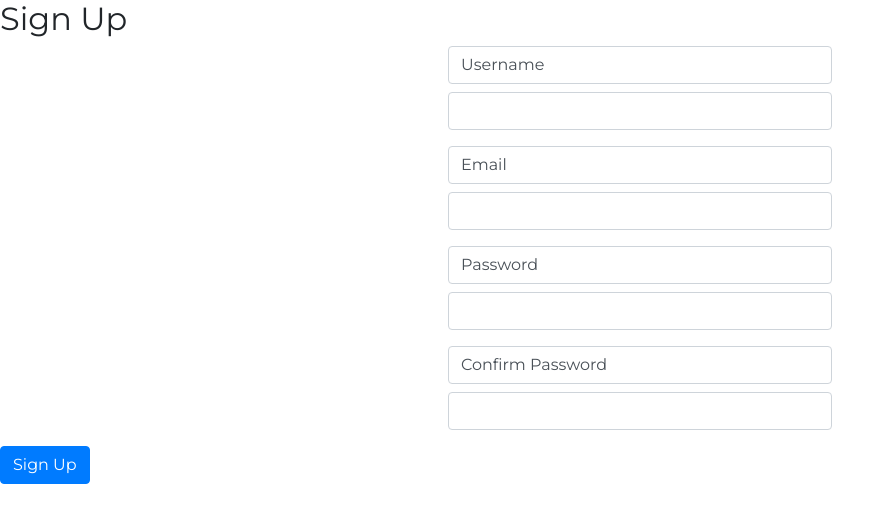
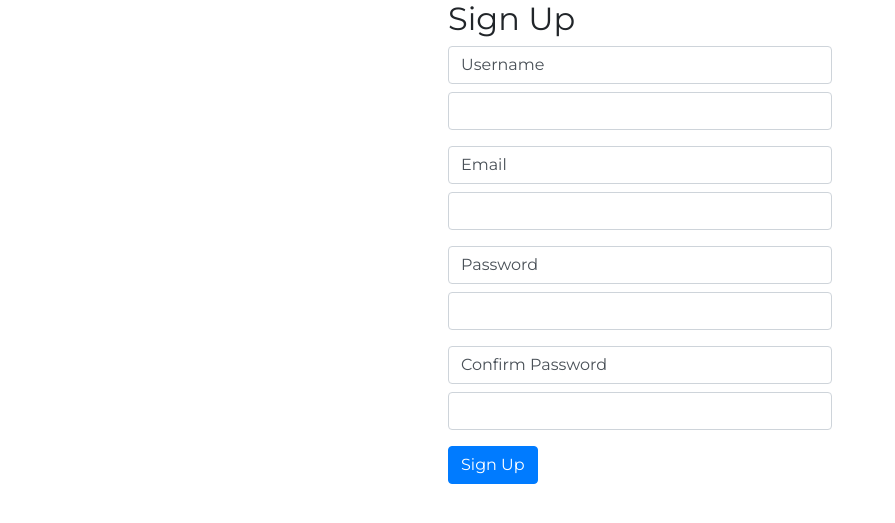
Before and after one commit to Mantongash/pitcher, a Flask app: page /signup in a window 1280 px wide. Shown: the part 56-579 px from the top of the page, without its empty margins (0-895 px from the left). Run offline with Flask 2, Linux system fonts and the light colour scheme; some libraries are stand-ins or nearby versions.

Commit message:
Moved the heading and the button into the form element

```diff
--- a/templates/signup.html
+++ b/templates/signup.html
@@ -1,7 +1,8 @@
 {% extends "base.html" %}
 {% block content%}
-<h2>Sign Up</h2>
+
 <form action="" method="POST">
+  <h2>Sign Up</h2>
   <div class="form-group">
     {{form.username.label(class="form-control form-control-label")}}
     {{form.username(class="form-control")}}
@@ -18,6 +19,7 @@
     {{form.confirm_password.label(class="form-control form-control-label")}}
     {{form.confirm_password(class="form-control")}}
   </div>
+  {{form.submit(class="btn btn-primary")}}
 </form>
-{{form.submit(class="btn btn-primary")}}
+
 {% endblock content%}
```
